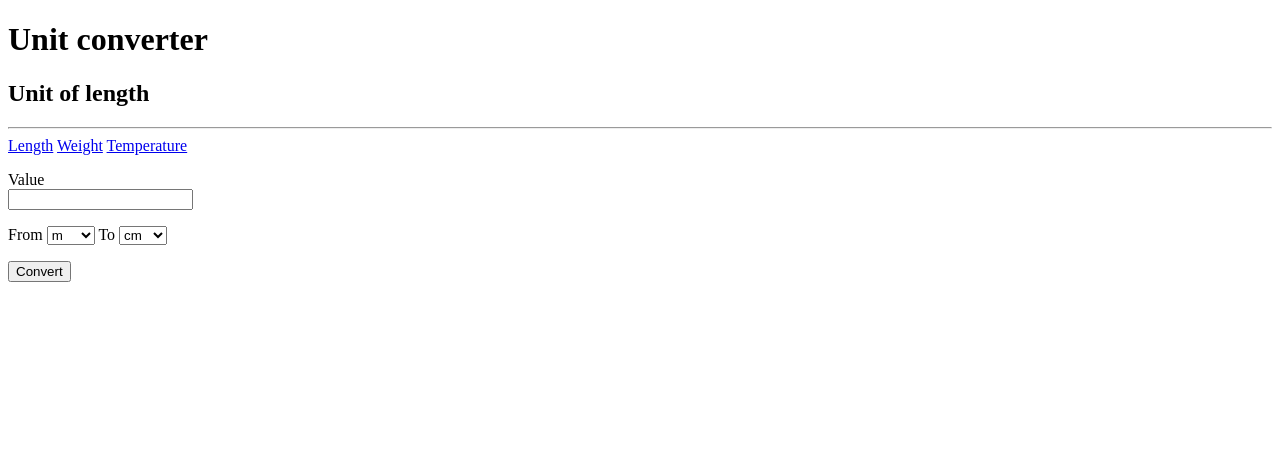
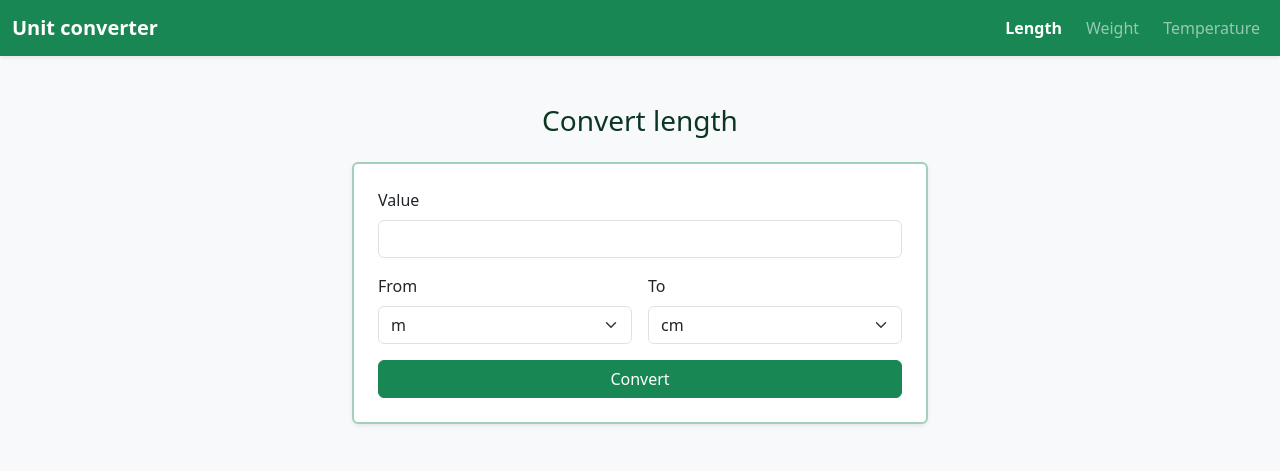
Before and after one commit to Adfmu1/unit-converter, a Flask app: page /length in a window 1280 px wide. Shown: the top 471 px of the page. Run offline with Flask 3, Linux system fonts and the light colour scheme.

Commit message:
add bootstrap and remove option of giving negative values to weight/length

```diff
--- a/app/routes.py
+++ b/app/routes.py
@@ -50,6 +50,7 @@ def index():
 @app.route('/length', methods=['GET', 'POST'])
 def length():
     result = None
+    error = None
     value = ''
     from_unit = 'm'
     to_unit = 'cm'
@@ -68,15 +69,19 @@ def length():
             if from_unit not in LENGTH_UNITS or to_unit not in LENGTH_UNITS:
                 raise ValueError
         except ValueError:
-            result = 'Please enter a valid number.'
+            error = 'Please enter a valid number.'
         else:
-            converted = amount * LENGTH_UNITS[from_unit] / LENGTH_UNITS[to_unit]
-            result = f'{amount:.10g} {from_unit} = {converted:.10g} {to_unit}'
+            if amount < 0:
+                error = 'Please enter a non-negative number.'
+            else:
+                converted = amount * LENGTH_UNITS[from_unit] / LENGTH_UNITS[to_unit]
+                result = f'{amount:.10g} {from_unit} = {converted:.10g} {to_unit}'
 
     return render_template(
         'length.html',
         unit_of='length',
         result=result,
+        error=error,
         value=value,
         from_unit=from_unit,
         to_unit=to_unit,
@@ -86,6 +91,7 @@ def length():
 @app.route('/weight', methods=['GET', 'POST'])
 def weight():
     result = None
+    error = None
     value = ''
     from_unit = 'kg'
     to_unit = 'g'
@@ -104,16 +110,19 @@ def weight():
             if from_unit not in WEIGHT_UNITS or to_unit not in WEIGHT_UNITS:
                 raise ValueError
         except ValueError:
-            result = 'Please enter a valid number'
+            error = 'Please enter a valid number.'
         else:
-            converted = amount * WEIGHT_UNITS[from_unit] / WEIGHT_UNITS[to_unit]
-            result = f'{amount:.10g} {from_unit} = {converted:.10g} {to_unit}'
-
+            if amount < 0:
+                error = 'Please enter a non-negative number.'
+            else:
+                converted = amount * WEIGHT_UNITS[from_unit] / WEIGHT_UNITS[to_unit]
+                result = f'{amount:.10g} {from_unit} = {converted:.10g} {to_unit}'
 
     return render_template(
         'weight.html',
         unit_of='weight',
         result=result,
+        error=error,
         value=value,
         from_unit=from_unit,
         to_unit=to_unit,
@@ -123,6 +132,7 @@ def weight():
 @app.route('/temperature', methods=['GET', 'POST'])
 def temperature():
     result = None
+    error = None
     value = ''
     from_unit = 'c'
     to_unit = 'f'
@@ -141,7 +151,7 @@ def temperature():
             if from_unit not in TEMPERATURE_UNITS or to_unit not in TEMPERATURE_UNITS:
                 raise ValueError
         except ValueError:
-            result = 'Please enter a valid number.'
+            error = 'Please enter a valid number.'
         else:
             converted = from_celsius(to_celsius(amount, from_unit), to_unit)
             result = (
@@ -153,6 +163,7 @@ def temperature():
         'temperature.html',
         unit_of='temperature',
         result=result,
+        error=error,
         value=value,
         from_unit=from_unit,
         to_unit=to_unit,
--- a/app/templates/base.html
+++ b/app/templates/base.html
@@ -1,18 +1,37 @@
 <!doctype html>
 
-<html>
+<html lang="en">
 <head>
+	<meta charset="utf-8">
+	<meta name="viewport" content="width=device-width, initial-scale=1">
 	<title>Unit converter</title>
+	<link rel="icon" type="image/svg+xml" href="{{ url_for('static', filename='favicon.svg') }}">
+	<link href="https://cdn.jsdelivr.net/npm/bootstrap@5.3.3/dist/css/bootstrap.min.css" rel="stylesheet">
 </head>
-<body>
-	<h1>Unit converter</h1>
-	{% if unit_of %}
-	    <h2>Unit of {{ unit_of }}</h2>
-	{% endif %}
-	<hr>
-	<a href="{{ url_for('length') }}">Length</a>
-	<a href="{{ url_for('weight') }}">Weight</a>
-	<a href="{{ url_for('temperature') }}">Temperature</a>
-	{% block content %}{% endblock %}
+<body class="bg-light">
+	<header class="sticky-top">
+		<nav class="navbar navbar-expand navbar-dark bg-success shadow-sm">
+			<div class="container-fluid flex-nowrap gap-2">
+				<a class="navbar-brand flex-shrink-0 fw-semibold" href="{{ url_for('index') }}">Unit converter</a>
+				<div class="navbar-nav flex-row flex-nowrap gap-2 ms-auto overflow-x-auto" style="min-width: 0;">
+					<a class="nav-link text-nowrap {% if unit_of == 'length' %}active fw-bold{% endif %}"
+					   href="{{ url_for('length') }}">Length</a>
+					<a class="nav-link text-nowrap {% if unit_of == 'weight' %}active fw-bold{% endif %}"
+					   href="{{ url_for('weight') }}">Weight</a>
+					<a class="nav-link text-nowrap {% if unit_of == 'temperature' %}active fw-bold{% endif %}"
+					   href="{{ url_for('temperature') }}">Temperature</a>
+				</div>
+			</div>
+		</nav>
+	</header>
+
+	<main class="container py-5">
+		<h1 class="h3 text-center text-success-emphasis mb-4">
+			{% if unit_of %}Convert {{ unit_of }}{% else %}Unit converter{% endif %}
+		</h1>
+		<div class="d-flex justify-content-center">
+			{% block content %}{% endblock %}
+		</div>
+	</main>
 </body>
 </html>
--- a/app/templates/length.html
+++ b/app/templates/length.html
@@ -1,13 +1,17 @@
 {% extends "base.html" %}
 
 {% block content %}
-<form method="post">
-	<p>
-		<label for="value">Value</label><br>
+<div class="mx-auto w-100" style="max-width: 36rem;">
+	<form method="post" autocomplete="off" class="card border border-2 border-success-subtle shadow-sm">
+		<div class="card-body p-4">
+			<div class="mb-3">
+				<label class="form-label" for="value">Value</label>
 				<input
+					class="form-control"
 					type="text"
 					id="value"
 					name="value"
+					autocomplete="off"
 					inputmode="decimal"
 					pattern="[0-9]+(\.[0-9]+)?"
 					maxlength="20"
@@ -15,27 +19,40 @@
 					value="{{ value }}"
 					required
 				>
-	</p>
-	<p>
-		<label for="from_unit">From</label>
-		<select id="from_unit" name="from_unit">
+			</div>
+
+			<div class="row g-3 mb-3">
+				<div class="col">
+					<label class="form-label" for="from_unit">From</label>
+					<select class="form-select" id="from_unit" name="from_unit">
 						{% for unit in units %}
 						<option value="{{ unit }}"{% if unit == from_unit %} selected{% endif %}>{{ unit }}</option>
 						{% endfor %}
 					</select>
+				</div>
 
-		<label for="to_unit">To</label>
-		<select id="to_unit" name="to_unit">
+				<div class="col">
+					<label class="form-label" for="to_unit">To</label>
+					<select class="form-select" id="to_unit" name="to_unit">
 						{% for unit in units %}
 						<option value="{{ unit }}"{% if unit == to_unit %} selected{% endif %}>{{ unit }}</option>
 						{% endfor %}
 					</select>
-	</p>
+				</div>
+			</div>
 
-	<button type="submit">Convert</button>
+			<button class="btn btn-success w-100" type="submit">Convert</button>
+		</div>
 	</form>
 
-{% if result %}
-<h2>{{ result }}</h2>
+	{% if error %}
+	<div class="alert alert-danger mt-3 text-center shadow-sm">
+		<h2 class="h4 mb-0">{{ error }}</h2>
+	</div>
+	{% elif result %}
+	<div class="alert alert-success mt-3 text-center shadow-sm">
+		<h2 class="h4 mb-0">{{ result }}</h2>
+	</div>
 	{% endif %}
+</div>
 {% endblock %}
```
Also changed, not shown: app/templates/temperature.html (+29 -13 lines), app/templates/weight.html (+29 -13 lines), app/static/favicon.svg (added). Lines whose indentation alone changed are shown as unchanged.
